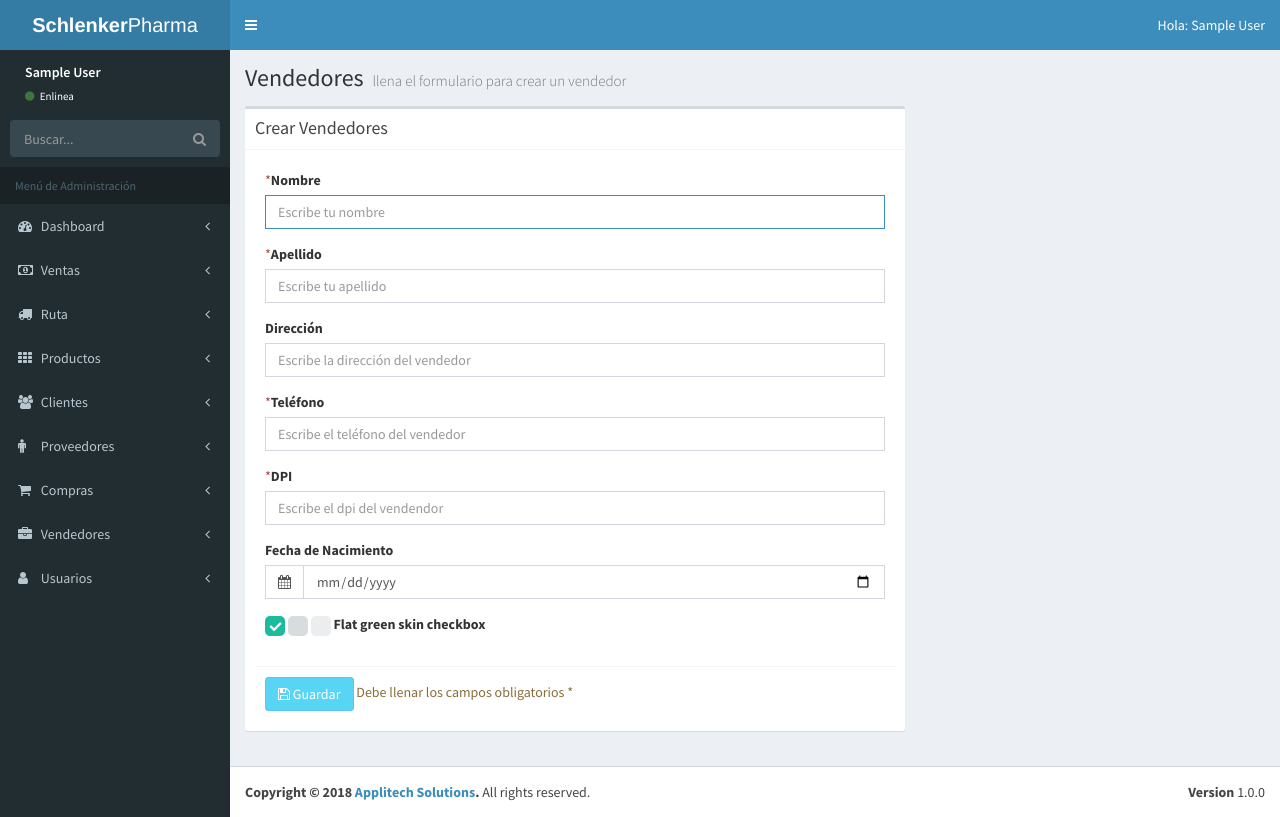
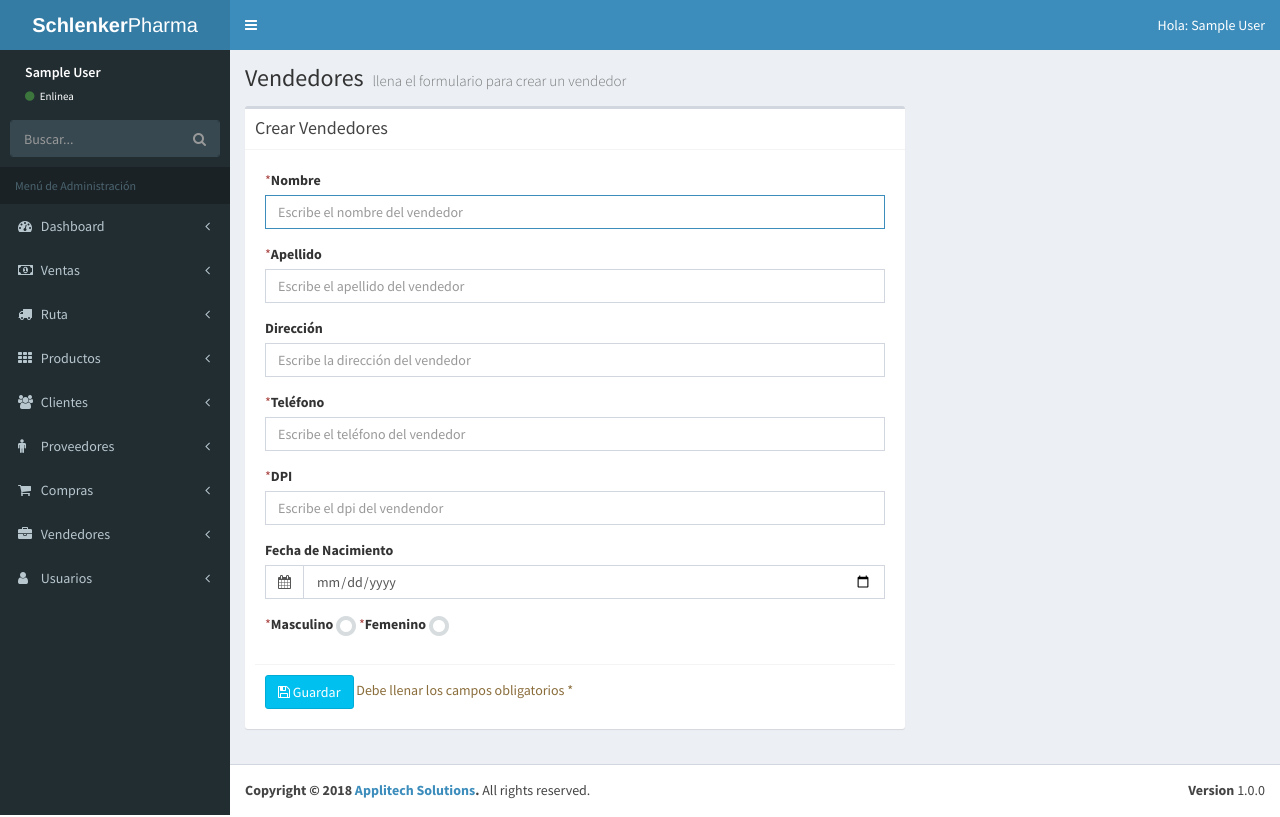
Before and after one commit to applitechsolutions/abejabee, a PHP site: page /newSeller.php in a window 1280 px wide. Run offline with PHP 8.4, Linux system fonts and the light colour scheme; the visitor is signed in with stand-in values (Sample User, id 1); data that the repository does not hold is empty.

Commit message:
vendedores

```diff
--- a/newSeller.php
+++ b/newSeller.php
@@ -29,23 +29,23 @@
                 <div class="box-body">
                   <div class="form-group">
                     <span class="text-danger text-uppercase">*</span><label for="nombre">Nombre</label>
-                    <input type="text" class="form-control" id="nombre-vendedor" name="nombre-vendedor" placeholder="Escribe tu nombre" autofocus>
+                    <input type="text" class="form-control" id="nombre-vendedor" name="nombre-vendedor" placeholder="Escribe el nombre del vendedor" autofocus>
                   </div>
                   <div class="form-group">
                     <span class="text-danger text-uppercase">*</span><label for="apellido">Apellido</label>
-                    <input type="text" class="form-control" id="apel-vendedor" name="apel-vendedor" placeholder="Escribe tu apellido">
+                    <input type="text" class="form-control" id="apel-vendedor" name="apel-vendedor" placeholder="Escribe el apellido del vendedor">
                   </div>
                   <div class="form-group">
                     <label for="usuario">Dirección</label>
-                    <input type="text" class="form-control" id="direc" name="direc" placeholder="Escribe la dirección del vendedor">
+                    <input type="text" class="form-control" id="direc-vendedor" name="direc-vendedor" placeholder="Escribe la dirección del vendedor">
                   </div>
                   <div class="form-group">
                     <span class="text-danger text-uppercase">*</span><label>Teléfono</label>
-                    <input type="text" class="form-control" id="telefono" name="telefono" placeholder="Escribe el teléfono del vendedor">
+                    <input type="text" class="form-control" id="tel-vendedor" name="tel-vendedor" placeholder="Escribe el teléfono del vendedor">
                   </div>
                   <div class="form-group">
-                    <span class="text-danger text-uppercase">*</span><label for="password">DPI</label>
-                    <input type="password" class="form-control" id="dpi" name="dpi" placeholder="Escribe el dpi del vendendor">
+                    <span class="text-danger text-uppercase">*</span><label>DPI</label>
+                    <input type="password" class="form-control" id="dpi-vendedor" name="dpi-vendedor" placeholder="Escribe el dpi del vendendor">
                   </div>
                   <div class="form-group">
                     <label>Fecha de Nacimiento</label>
@@ -53,26 +53,20 @@
                       <div class="input-group-addon">
                         <i class="fa fa-calendar"></i>
                       </div>
-                      <input type="date" class="form-control pull-right" max="<?php echo date("Y").'-'.date("m").'-'.date("d") ?>">
+                      <input type="date" id="bday-vendedor" name="bday-vendedor" class="form-control pull-right" max="<?php echo date("Y").'-'.date("m").'-'.date("d") ?>">
                     </div>
                   </div>
                   <div class="form-group">
-                    <label>
-                      <input type="checkbox" class="flat-red" checked>
-                    </label>
-                    <label>
-                      <input type="checkbox" class="flat-red">
-                    </label>
-                    <label>
-                      <input type="checkbox" class="flat-red" disabled>
-                      Flat green skin checkbox
-                    </label>
+                    <span class="text-danger text-uppercase">*</span><label>Masculino</label>
+                    <input type="radio" id="gen-vendedor" name="gen-vendedor" class="flat-red" value="0">
+                    <span class="text-danger text-uppercase">*</span><label>Femenino</label>
+                    <input type="radio" id="gen-vendedor" name="gen-vendedor" class="flat-red" value="1">
                   </div>
                 </div>
                 <!-- /.box-body -->
                 <div class="box-footer">
-                  <input type="hidden" name="registro" value="nuevo">
-                  <button type="submit" class="btn btn-info" id="crear-usuario"><i class="fa fa-floppy-o" aria-hidden="true"></i> Guardar</button><span class="text-warning"> Debe llenar los campos obligatorios *</span>
+                  <input type="hidden" name="reg-vendedor" value="nuevo">
+                  <button type="submit" class="btn btn-info" id="crear-vendedor"><i class="fa fa-floppy-o" aria-hidden="true"></i> Guardar</button><span class="text-warning"> Debe llenar los campos obligatorios *</span>
                 </div>
               </form>
             </div>
```
Also changed, not shown: BLL/seller.php (added, +39 -0 lines).
